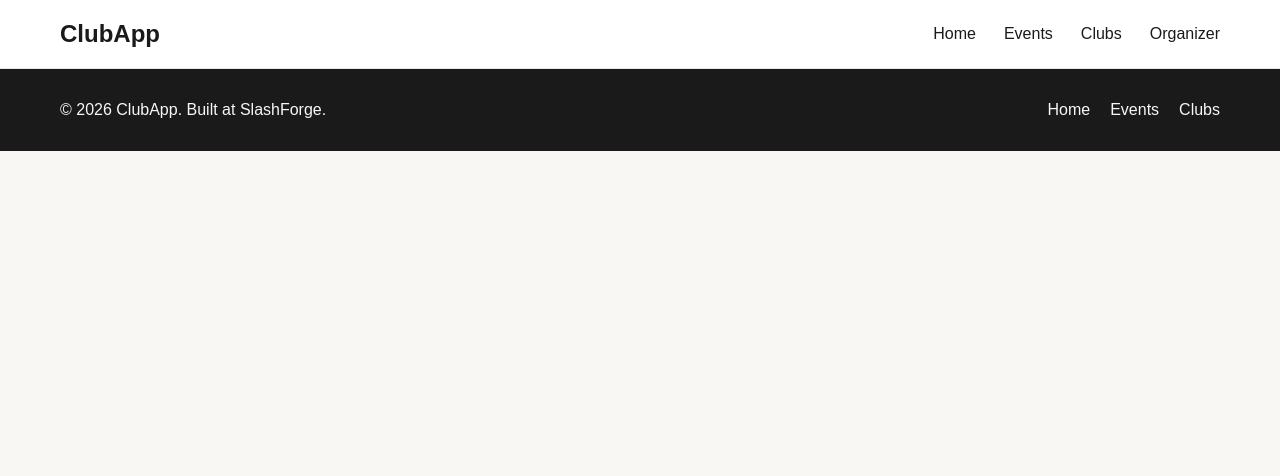
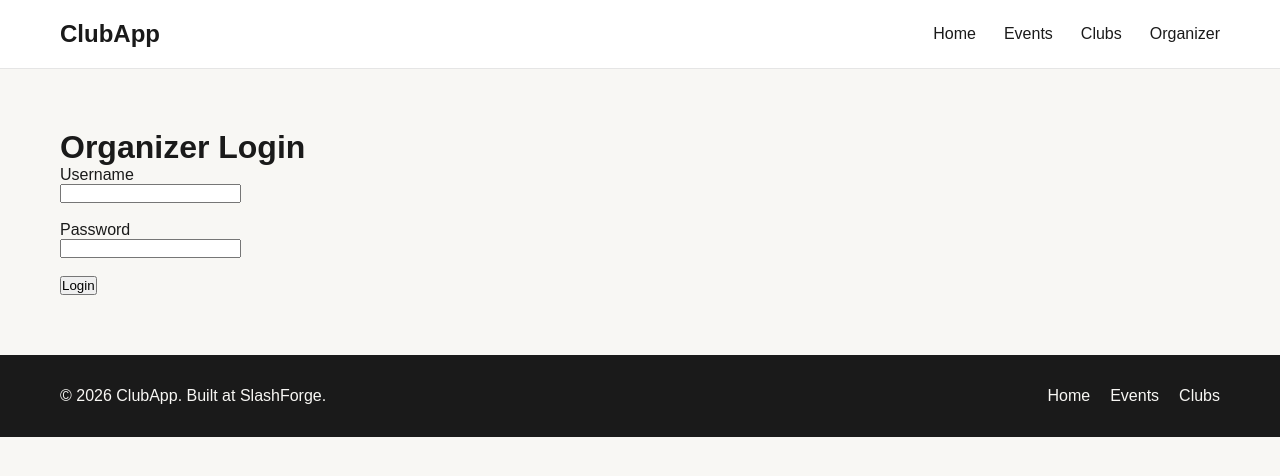
Before and after one commit to AdityaAjay07/SlashForge, a React (Vite) app: page /organizer-login in a window 1280 px wide. Shown: the top 476 px of the page. Built offline with nearby package versions, Linux system fonts and the light colour scheme; no server answers; the database is empty.

Commit message:
Implement organizer authentication

```diff
--- a/src/App.jsx
+++ b/src/App.jsx
@@ -5,6 +5,7 @@ import Home from './pages/Home'
 import { BrowserRouter, Routes, Route } from 'react-router-dom'
 import { useState, useEffect } from 'react'
 import { supabase } from './supabaseClient'
+
 import Events from './pages/Events'
 import EventDetail from './pages/EventDetail'
 import Scanner from './pages/Scanner'
@@ -13,6 +14,8 @@ import Organizer from './pages/Organizer'
 import CreateEvent from './pages/CreateEvent'
 import ManageEvents from './pages/ManageEvents'
 import EditEvent from './pages/EditEvent'
+import OrganizerLogin from './pages/OrganizerLogin'
+import ProtectedRoute from './components/ProtectedRoute'
 
 import {
   Laptop,
@@ -54,15 +57,82 @@ function App() {
       <Navbar />
 
       <Routes>
-        <Route path="/" element={<Home events={events} categories={categories} />} />
-        <Route path="/events" element={<Events events={events} />} />
-        <Route path="/events/:id" element={<EventDetail events={events} />} />
-        <Route path="/scan" element={<Scanner />} />
-        <Route path="/dashboard" element={<Dashboard events={events} />} />
-        <Route path="/organizer" element={<Organizer />} />
-        <Route path="/create-event" element={<CreateEvent />} />
-        <Route path="/manage-events" element={<ManageEvents />} />
-        <Route path="/edit-event/:id" element={<EditEvent />} />
+        {/* Public routes */}
+        <Route
+          path="/"
+          element={<Home events={events} categories={categories} />}
+        />
+
+        <Route
+          path="/events"
+          element={<Events events={events} />}
+        />
+
+        <Route
+          path="/events/:id"
+          element={<EventDetail events={events} />}
+        />
+
+        {/* Organizer login */}
+        <Route
+          path="/organizer-login"
+          element={<OrganizerLogin />}
+        />
+
+        {/* Protected organizer routes */}
+        <Route
+          path="/organizer"
+          element={
+            <ProtectedRoute>
+              <Organizer />
+            </ProtectedRoute>
+          }
+        />
+
+        <Route
+          path="/scan"
+          element={
+            <ProtectedRoute>
+              <Scanner />
+            </ProtectedRoute>
+          }
+        />
+
+        <Route
+          path="/dashboard"
+          element={
+            <ProtectedRoute>
+              <Dashboard events={events} />
+            </ProtectedRoute>
+          }
+        />
+
+        <Route
+          path="/create-event"
+          element={
+            <ProtectedRoute>
+              <CreateEvent />
+            </ProtectedRoute>
+          }
+        />
+
+        <Route
+          path="/manage-events"
+          element={
+            <ProtectedRoute>
+              <ManageEvents />
+            </ProtectedRoute>
+          }
+        />
+
+        <Route
+          path="/edit-event/:id"
+          element={
+            <ProtectedRoute>
+              <EditEvent />
+            </ProtectedRoute>
+          }
+        />
       </Routes>
 
       <Footer />
--- a/src/components/Navbar.jsx
+++ b/src/components/Navbar.jsx
@@ -9,7 +9,7 @@ function Navbar() {
         <Link to="/">Home</Link>
         <Link to="/events">Events</Link>
         <a href="#clubs">Clubs</a>
-        <Link to="/organizer">Organizer</Link>
+        <Link to="/organizer-login">Organizer</Link>
       </div>
     </nav>
   )
--- /dev/null
+++ b/src/components/ProtectedRoute.jsx
@@ -0,0 +1,13 @@
+import { Navigate } from 'react-router-dom'
+
+function ProtectedRoute({ children }) {
+  const isLoggedIn = localStorage.getItem('isOrganizerLoggedIn') === 'true'
+
+  if (!isLoggedIn) {
+    return <Navigate to="/organizer-login" replace />
+  }
+
+  return children
+}
+
+export default ProtectedRoute
--- a/src/pages/Organizer.jsx
+++ b/src/pages/Organizer.jsx
@@ -1,6 +1,13 @@
-import { Link } from 'react-router-dom'
+import { Link, useNavigate } from 'react-router-dom'
 
 function Organizer() {
+  const navigate = useNavigate()
+
+  function handleLogout() {
+    localStorage.removeItem('isOrganizerLoggedIn')
+    navigate('/')
+  }
+
   return (
     <div style={{ padding: '60px' }}>
       <h1>Organizer Tools</h1>
@@ -23,6 +30,9 @@ function Organizer() {
           <button>Manage Events</button>
         </Link>
 
+        <button onClick={handleLogout}>
+          Logout
+        </button>
       </div>
     </div>
   )
--- /dev/null
+++ b/src/pages/OrganizerLogin.jsx
@@ -0,0 +1,81 @@
+import { useState } from 'react'
+import { useNavigate } from 'react-router-dom'
+import { supabase } from '../supabaseClient'
+
+function OrganizerLogin() {
+  const [username, setUsername] = useState('')
+  const [password, setPassword] = useState('')
+  const [message, setMessage] = useState('')
+
+  const navigate = useNavigate()
+
+  async function handleLogin(e) {
+    e.preventDefault()
+
+    setMessage('Checking login...')
+
+    const { data, error } = await supabase.rpc(
+      'check_organizer_login',
+      {
+        input_username: username,
+        input_password: password
+      }
+    )
+
+    if (error) {
+      console.error('Login error:', error)
+      setMessage('Something went wrong. Please try again.')
+      return
+    }
+
+    if (data === true) {
+      localStorage.setItem('isOrganizerLoggedIn', 'true')
+
+      navigate('/organizer')
+    } else {
+      setMessage('Invalid username or password.')
+    }
+  }
+
+  return (
+    <div style={{ padding: '60px', maxWidth: '400px' }}>
+      <h1>Organizer Login</h1>
+
+      <form onSubmit={handleLogin}>
+        <div>
+          <label>Username</label>
+          <br />
+          <input
+            type="text"
+            value={username}
+            onChange={(e) => setUsername(e.target.value)}
+            required
+          />
+        </div>
+
+        <br />
+
+        <div>
+          <label>Password</label>
+          <br />
+          <input
+            type="password"
+            value={password}
+            onChange={(e) => setPassword(e.target.value)}
+            required
+          />
+        </div>
+
+        <br />
+
+        <button type="submit">
+          Login
+        </button>
+      </form>
+
+      {message && <p>{message}</p>}
+    </div>
+  )
+}
+
+export default OrganizerLogin
```
